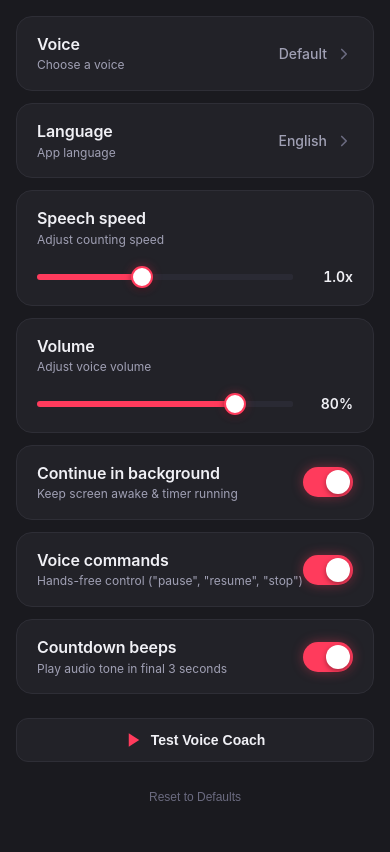
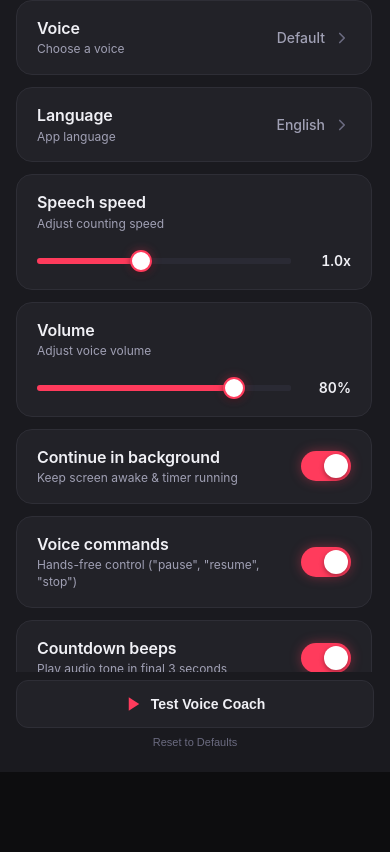
Before and after one commit to benjohnantony/Counter, a plain HTML site: page settings.html in a window 390 px wide. Shown: the part 72-924 px from the top of the page. After the commit the page ends 844 px from the top, so only its background shows below. Drawn offline with Linux system fonts and the light colour scheme.

Commit message:
Fixed container size across all pages: zero-scroll home and progress, scrollable settings list

```diff
--- a/settings.html
+++ b/settings.html
@@ -67,14 +67,16 @@
       padding: var(--sp-6) var(--sp-4);
     }
 
-    /* ── Card Container ─────────────────────────────────────────── */
+    /* ── Card Container (Fixed Size matching Home & Progress) ───── */
     .card {
       width: 100%;
-      max-width: 480px;
+      max-width: 420px;
+      height: 720px;
+      max-height: calc(100dvh - 32px);
       margin: auto;
       background: var(--surface);
       border-radius: var(--r-xl);
-      padding: var(--sp-6) var(--sp-6) var(--sp-8);
+      padding: var(--sp-6) var(--sp-5) var(--sp-5);
       box-shadow:
         0 2px  4px  rgba(0,0,0,0.30),
         0 8px  24px rgba(0,0,0,0.40),
@@ -82,7 +84,8 @@
         0 0    0 1px var(--border);
       display: flex;
       flex-direction: column;
-      gap: var(--sp-4);
+      overflow: hidden;
+      box-sizing: border-box;
     }
 
     /* ── Top Header Bar ─────────────────────────────────────────── */
@@ -91,7 +94,8 @@
       align-items: center;
       justify-content: space-between;
       position: relative;
-      margin-bottom: var(--sp-2);
+      margin-bottom: var(--sp-3);
+      flex-shrink: 0;
     }
 
     .back-btn {
@@ -142,11 +146,31 @@
       visibility: hidden;
     }
 
-    /* ── Settings Group List ────────────────────────────────────── */
+    /* ── Settings Group List (Scrolls smoothly inside fixed card) ─ */
     .settings-list {
+      flex: 1;
+      min-height: 0;
+      overflow-y: auto;
+      overflow-x: hidden;
       display: flex;
       flex-direction: column;
       gap: var(--sp-3);
+      padding-right: 2px;
+      scrollbar-width: thin;
+      scrollbar-color: var(--border) transparent;
+    }
+
+    .settings-list::-webkit-scrollbar {
+      width: 4px;
+    }
+
+    .settings-list::-webkit-scrollbar-track {
+      background: transparent;
+    }
+
+    .settings-list::-webkit-scrollbar-thumb {
+      background: var(--border);
+      border-radius: 999px;
     }
 
     /* ── Setting Item Card (Matching app theme) ────────────────── */
@@ -357,15 +381,17 @@
     /* ── Preview Audio Coach Button ─────────────────────────────── */
     .preview-btn-wrap {
       margin-top: var(--sp-2);
+      flex-shrink: 0;
     }
 
     .preview-btn {
       width: 100%;
+      height: 48px;
       display: flex;
       align-items: center;
       justify-content: center;
       gap: var(--sp-2);
-      padding: var(--sp-3) var(--sp-4);
+      padding: var(--sp-2) var(--sp-4);
       background: var(--surface-2);
       border: 1px solid var(--border);
       border-radius: var(--r-md);
@@ -399,14 +425,15 @@
 
     /* ── Reset Button ───────────────────────────────────────────── */
     .reset-btn {
+      flex-shrink: 0;
       background: transparent;
       border: none;
       color: var(--text-muted);
-      font-size: var(--text-sm);
+      font-size: var(--text-xs);
       font-weight: 500;
       text-align: center;
       cursor: pointer;
-      padding: var(--sp-2);
+      padding: var(--sp-1);
       margin-top: var(--sp-1);
       transition: color var(--transition);
     }
@@ -569,8 +596,11 @@
       .card {
         border-radius: 0;
         max-width: 100%;
-        min-height: 100vh;
-        padding: var(--sp-6) var(--sp-4) var(--sp-10);
+        height: 100vh;
+        height: 100dvh;
+        max-height: 100dvh;
+        padding: var(--sp-5) var(--sp-4);
+        border: none;
       }
     }
   </style>
```
Also changed, not shown: index.html (+33 -11 lines), timer.html (+25 -6 lines).
